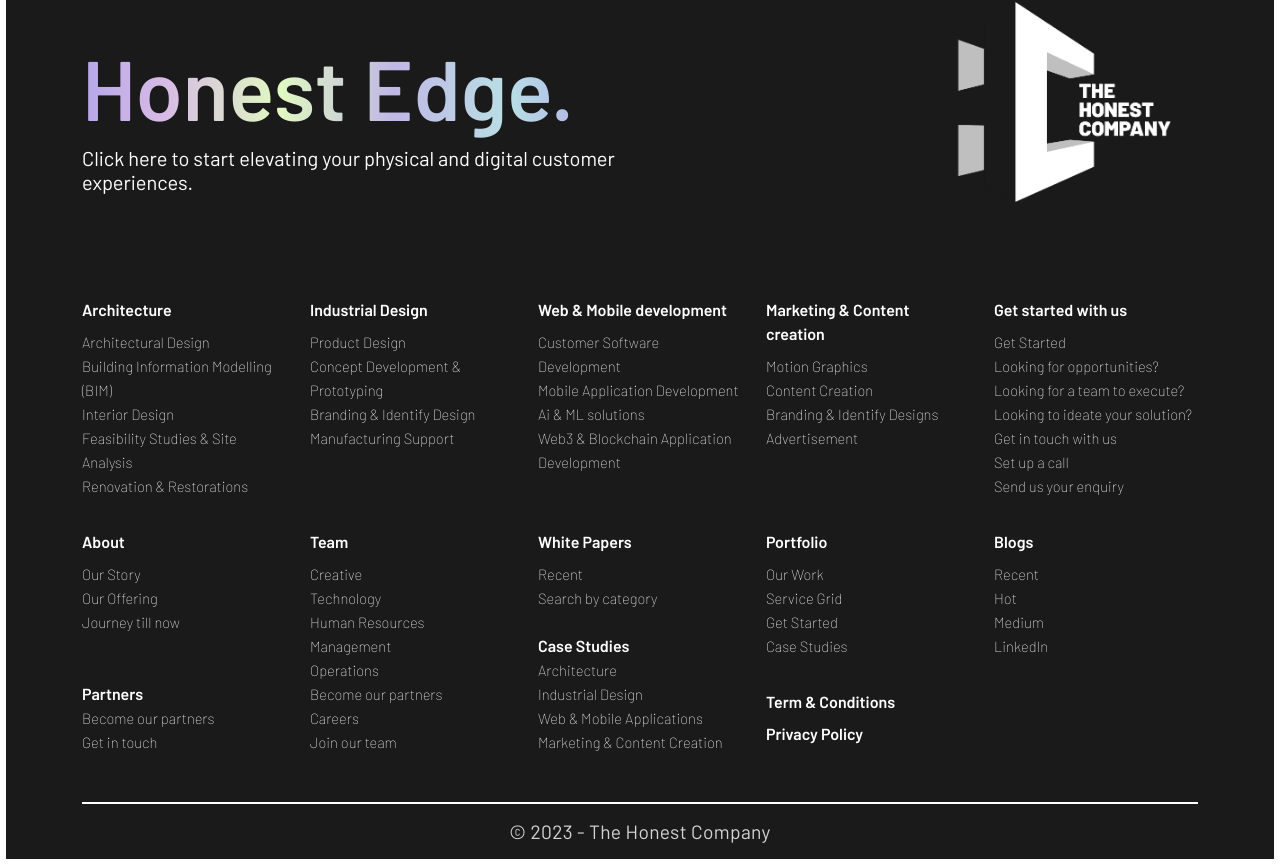
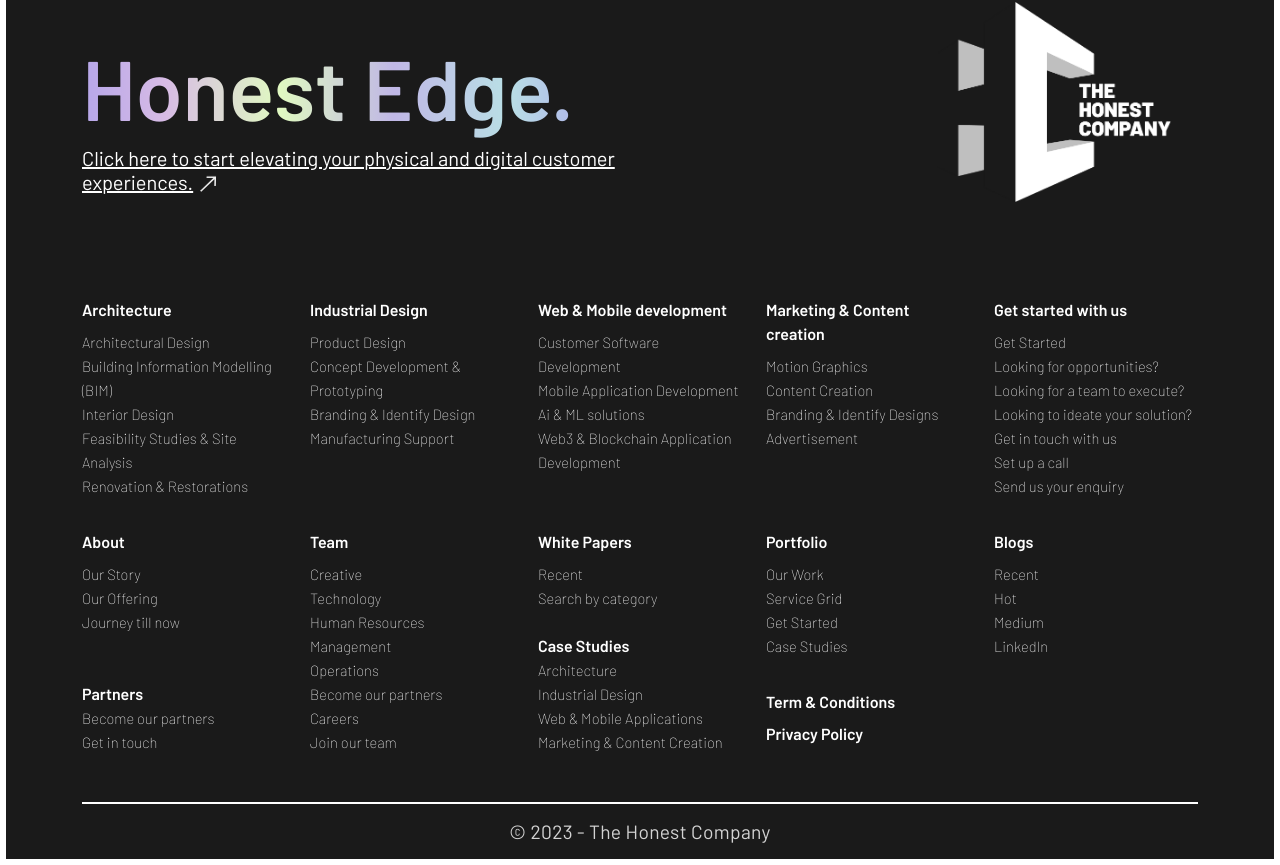
Before and after one commit to swap13-maker/The-Honest-Co, a React (Create React App) app: page /portfolio in a window 1280 px wide. Shown: the part 4387-5252 px from the top of the page. Built offline with nearby package versions, Linux system fonts and the light colour scheme; the HTML template or start-up script is replaced by a standard one.

Commit message:
added some css and Navbar issue fix

```diff
--- a/src/App.css
+++ b/src/App.css
@@ -42,7 +42,7 @@
 }
 .indistryImage {
   width: 100%;
-  cursor: pointer;
+  /* cursor: pointer; */
   box-shadow: rgb(255, 255, 255) 8px 8px 0px -1px, rgb(000, 000, 000) 8px 8px;
   transition: all 0.25s ease-in-out;
 }
@@ -151,7 +151,7 @@
 }
 /*========================================Footer*/
 .cool-link {
-  text-decoration: none;
+  text-decoration-line: underline;
 }
 .footer {
   /* height: 100vh; */
@@ -373,6 +373,10 @@
   flex-basis: 80%;
   flex-shrink: 0;
 }
+.animated-svg:hover {
+  transition: translate3d(0px,-5px,0px)
+}
+
 
 /*  slider slick */
 
@@ -668,3 +672,22 @@
   line-height: normal;
   text-decoration-line: underline;
 }
+
+.animated-svg {
+  animation: moveUpAndDown 1.6s ease-in  infinite;
+
+}
+@keyframes moveUpAndDown {
+  0%{
+    opacity: 1;
+    transform: translate3d(0, 0, 0);
+  }
+  25% {
+    transform: translate3d(0, -31.4956%, 0);
+  }
+  50%,100%{
+   opacity: 0;
+    transform: translate3d(0, -61.4956%, 0);
+  }
+
+}
--- a/src/components/Blogs.css
+++ b/src/components/Blogs.css
@@ -18,8 +18,10 @@
   background: #000;
   transition: width .3s;
 }
-.blog-card:hover > .blog-heading::after {
-  width: 100%;
+.blog-card:hover > .blog-heading::after,{
+  /* width: 100%; */
+
+
 }
 .blog-card {
   border-bottom: 1px solid #ccc;
@@ -68,7 +70,7 @@
   width: 100%;
 }
 .case-card:hover > div > div > .blog-heading::after {
-  width: 100%;
+  /* width: 100%; */
 }
 .resource-button {
   font: inherit;
@@ -92,3 +94,21 @@
 .margin-top--3{
   margin-top: -46% !important;
 }
+.animated-svg {
+  animation: moveUpAndDown 1.6s ease-in  infinite;
+
+}
+@keyframes moveUpAndDown {
+  0%{
+    opacity: 1;
+    transform: translate3d(0, 0, 0);
+  }
+  25% {
+    transform: translate3d(0, -31.4956%, 0);
+  }
+  50%,100%{
+   opacity: 0;
+    transform: translate3d(0, -61.4956%, 0);
+  }
+
+}
--- a/src/components/Blogs.js
+++ b/src/components/Blogs.js
@@ -30,6 +30,7 @@
                     viewBox="-10 0 25 14"
                     fill="none"
                     xmlns="http://www.w3.org/2000/svg"
+                    className="animated-svg"
                   >
                     <path
                       id="Vector"
@@ -56,6 +57,7 @@
                     viewBox="-10 0 25 14"
                     fill="none"
                     xmlns="http://www.w3.org/2000/svg"
+                    className="animated-svg"
                   >
                     <path
                       id="Vector"
@@ -82,6 +84,7 @@
                     viewBox="-10 0 25 14"
                     fill="none"
                     xmlns="http://www.w3.org/2000/svg"
+                    className="animated-svg"
                   >
                     <path
                       id="Vector"
@@ -111,6 +114,7 @@
                     viewBox="-10 0 25 14"
                     fill="none"
                     xmlns="http://www.w3.org/2000/svg"
+                    className="animated-svg"
                   >
                     <path
                       id="Vector"
@@ -137,6 +141,7 @@
                     viewBox="-10 0 25 14"
                     fill="none"
                     xmlns="http://www.w3.org/2000/svg"
+                    className="animated-svg"
                   >
                     <path
                       id="Vector"
--- a/src/components/CaseStudies.js
+++ b/src/components/CaseStudies.js
@@ -35,6 +35,7 @@
                     viewBox="-10 0 25 14"
                     fill="none"
                     xmlns="http://www.w3.org/2000/svg"
+                    className="animated-svg"
                   >
                     <path
                       id="Vector"
@@ -65,6 +66,7 @@
                     viewBox="-10 0 25 14"
                     fill="none"
                     xmlns="http://www.w3.org/2000/svg"
+                    className="animated-svg"
                   >
                     <path
                       id="Vector"
--- a/src/components/Footer.js
+++ b/src/components/Footer.js
@@ -8,7 +8,11 @@
       <div className="container">
         <div className="row py-md-5 align-items-end">
           <div className="col-12 col-md-6 col-lg-6">
-            <img className="w-50 pb-4 d-md-none d-block" src={myFooterLogo} alt="Footer Logo" />
+            <img
+              className="w-50 pb-4 d-md-none d-block"
+              src={myFooterLogo}
+              alt="Footer Logo"
+            />
             <article class="c-article">
               <header class="c-article__header">
                 <h2 class="c-article__title footer-title">
@@ -16,13 +20,35 @@
                 </h2>
               </header>
             </article>
-            <h5 className="footer-content">
-              <a href="" className="cool-link text-white">Click here to start elevating your physical and digital customer experiences.</a>
+            <h5 className="footer-content cool-link text-white">
+              <a href="" className="text-white">
+                Click here to start elevating your physical and digital customer
+                experiences.
+              <svg
+                width="30"
+                height="16"
+                viewBox="-10 0 25 14"
+                fill="none"
+                xmlns="http://www.w3.org/2000/svg"
+                className="animated-svg"
+                style={{marginLeft:'-6px'}}
+              >
+                <path
+                  id="Vector"
+                  d="M1.80778 13.8701L1.81026 13.8657L2.14145 13.5492L2.80382 12.9161L13.4018 2.78909L13.2658 8.77368L14.6105 8.80423L14.7986 0.523957L6.51835 0.335805L6.48779 1.68051L12.4724 1.81649L1.87444 11.9435L1.21207 12.5764L0.880888 12.8929L1.80778 13.8701Z"
+                  fill="white"
+                />
+              </svg>
+              </a>
             </h5>
           </div>
           <div className="col-12 col-md-3 col-lg-3"></div>
           <div className="col-12 col-md-3 col-lg-3">
-            <img className="w-90 d-md-block d-none" src={myFooterLogo} alt="Footer Logo" />
+            <img
+              className="w-90 d-md-block d-none"
+              src={myFooterLogo}
+              alt="Footer Logo"
+            />
           </div>
         </div>
         <div className="row pt-md-5 pb-4">
--- a/src/components/Header.js
+++ b/src/components/Header.js
@@ -8,7 +8,7 @@
   const [showHeader, setShowHeader] = useState(true);
   const [scrollPos, setScrollPos] = useState(0);
   const handleScroll = () => {
-    console.log(document.body.getBoundingClientRect().top);
+
     setScrollPos(document.body.getBoundingClientRect().top);
     setShowHeader(document.body.getBoundingClientRect().top > scrollPos);
     if(scrollPos >=-712){
@@ -21,9 +21,10 @@
     return () => {
       window.removeEventListener("scroll", handleScroll);
     };
-  });
+  },[scrollPos,handleScroll]);
 
   return (
+    (scrollPos <=-712) &&(
     <header
       className={`header glass mobile-d-none height-85 ${
         showHeader ? "sticky" : ""
@@ -64,6 +65,7 @@
         </Navbar.Collapse>
       </Navbar>
     </header>
+    )
   );
 }
 
--- a/src/components/Hero.css
+++ b/src/components/Hero.css
@@ -157,7 +157,7 @@
   /* box-shadow: 0 2px 5px rgba(0, 0, 0, 0.5); */
   backdrop-filter: blur(8px);
   z-index: 9999;
-  border-bottom: 1px solid #f1eeee;
+  /* border-bottom: 1px solid #f1eeee; */
 }
 .glass::before {
   position: absolute;
@@ -195,10 +195,14 @@
   transition: all 0.3s;
   border-bottom: 2px solid #fff !important;
 }
+
 .headerHidden {
   visibility: hidden;
   transition: all 0.3s;
   transform: translateY(-100%);
+}
+.with-border-top {
+  border-top: 2px solid #fff;
 }
 /*mobile*/
 @media (max-width: 768px) {
--- a/src/components/Hero.js
+++ b/src/components/Hero.js
@@ -104,11 +104,11 @@
           </main>
 
           {/*bottom*/}
-          <div className="bottom-section">
+          <div className="bottom-section with-border-top">
             <div className="border-top">
               <div className="row">
                 <div className="col-12 col-md-8">
-                  <p className="text-white pb-3 pt-4 text-uppercase bottom-header-text font-media-15">
+                  <p className="text-white pb-3 pt-4 text-uppercase bottom-header-text font-media-15 ">
                     We are a community of creators who make really cool things
                     for new businesses that help them succeed.
                   </p>
--- a/src/components/Work.js
+++ b/src/components/Work.js
@@ -100,13 +100,14 @@
 	  <div className="text-align-center pt-5">
 	  	<Link to="/">
 			<div className="work-redirect">
-			View All of Our Work
+       View Our Portfolio
 			<svg
 				width="30"
 				height="16"
 				viewBox="-10 0 25 14"
 				fill="none"
 				xmlns="http://www.w3.org/2000/svg"
+        className="animated-svg"
 				>
 				<path
 					id="Vector"
```
